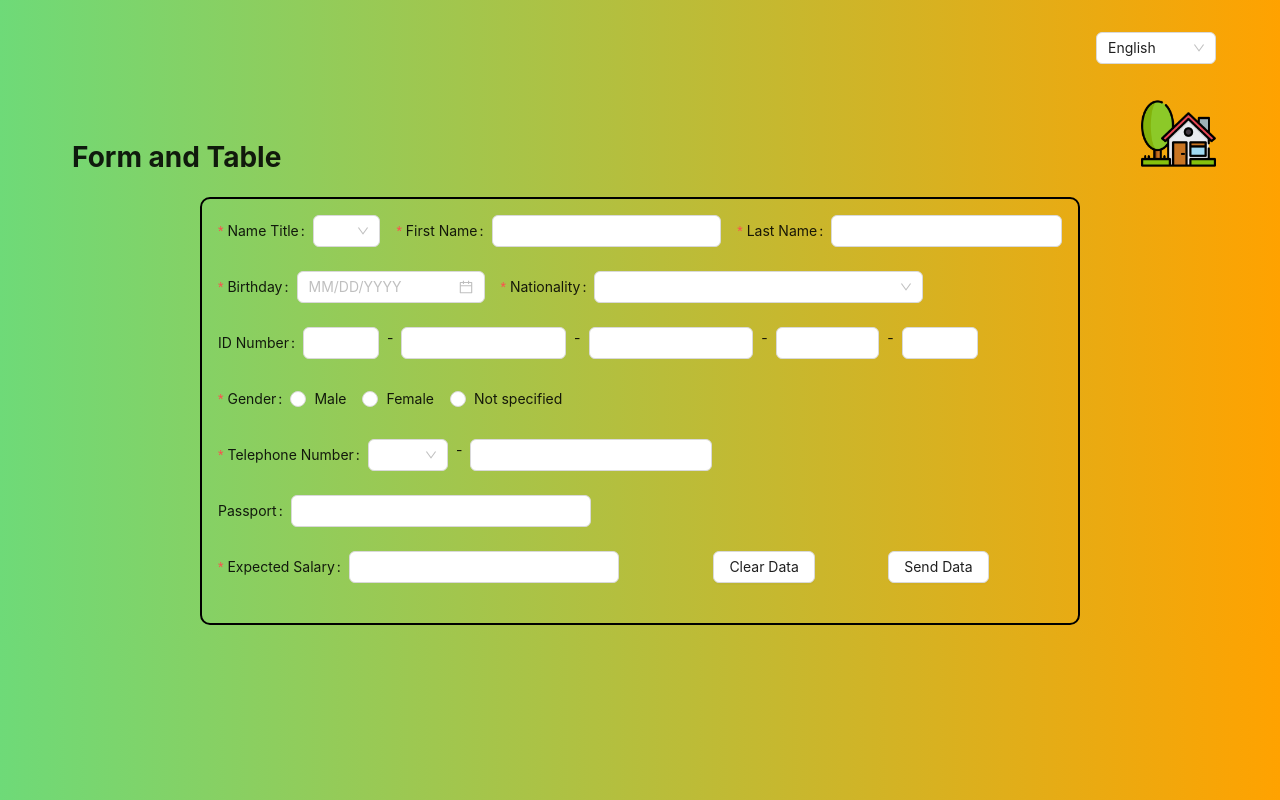
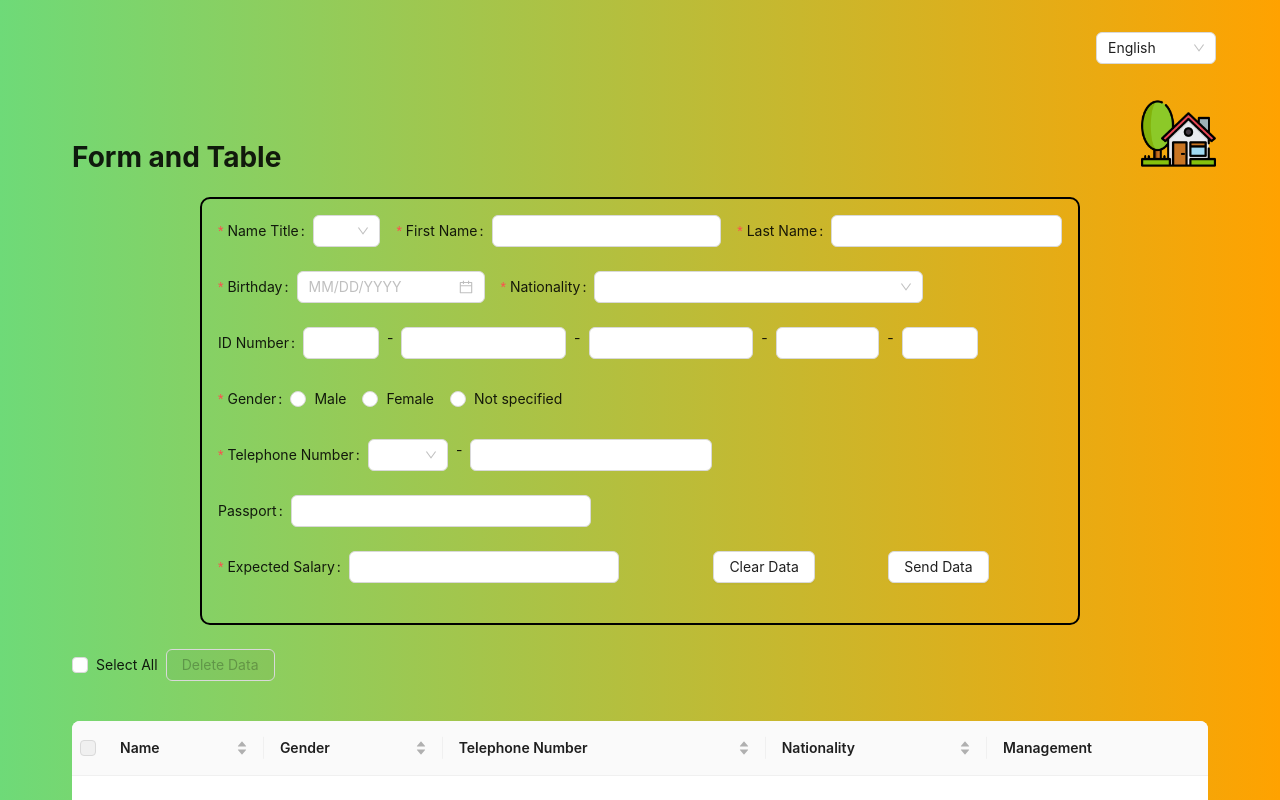
Before and after one commit to Little-BlackCat/react-test, a React (Vite) app: page /test3 in a window 1280 px wide. Shown: the top 800 px of the page. Built offline with nearby package versions, Linux system fonts and the light colour scheme.

Commit message:
add: feature selected delete data

```diff
--- a/src/assets/locales/en.json
+++ b/src/assets/locales/en.json
@@ -38,5 +38,9 @@
   "clearData": "Clear Data",
   "sendData": "Send Data",
   "errorIdNumberMessage" : "Please enter the full 13-digit national ID number if required!",
-  "successMessage" : "Send data success 📨."
+  "successMessage" : "Send data success 📨.",
+  "selectAll": "Select All",
+  "deleteData": "Delete Data",
+  "name": "Name",
+  "management": "Management"
 }
--- a/src/assets/locales/th.json
+++ b/src/assets/locales/th.json
@@ -38,5 +38,9 @@
   "clearData": "ล้างข้อมูล",
   "sendData": "ส่งข้อมูล",
   "errorIdNumberMessage" : "กรุณากรอกข้อมูลเลขบัตรประชาชนให้ครบ 13 ตัวหากต้องการ!",
-  "successMessage" : "ส่งข้อมูลสำเร็จ 📨."
+  "successMessage" : "ส่งข้อมูลสำเร็จ 📨.",
+  "selectAll": "เลือกทั้งหมด",
+  "deleteData": "ลบข้อมูล",
+  "name": "ชื่อ",
+  "management": "การจัดการ"
 }
--- a/src/components/Register.tsx
+++ b/src/components/Register.tsx
@@ -23,6 +23,7 @@ import {
   tempFormData,
 } from "../store/slices/formSlice";
 import { loadingSelector, loadingStatus } from "../store/slices/loadingSlice";
+import Result from "./Result";
 
 const Register = () => {
   const [form] = Form.useForm();
@@ -54,6 +55,8 @@ const Register = () => {
 
         const newValues = {
           ...values,
+          key: formReducer.resultData.length === 0 ? 1 : formReducer.resultData[formReducer.resultData.length - 1].key + 1,
+          fullName: `${values["firstName"]} ${values["lastName"]}`,
           birthday: values["birthday"].format("MM/DD/YYYY"),
           idNumber: idNumber,
           telephoneNumber:
@@ -66,12 +69,11 @@ const Register = () => {
 
         setTimeout(() => {
           window.location.reload();
+          messageApi.open({
+            type: "success",
+            content: t("successMessage"),
+          });
         }, 1000);
-
-        messageApi.open({
-          type: "success",
-          content: t("successMessage"),
-        });
 
       }
     } catch (errorInfo) {
@@ -101,9 +103,6 @@ const Register = () => {
   }
 
   useEffect(() => {
-    console.log(`TempData : ${formReducer.tempData}`);
-    console.log(`SendData : ${formReducer.resultData}`);
-    console.log(`NameTitleData : ${t("mr")}`);
     setTimeout(() => {
       dispatch(loadingStatus(true));
     }, 1000);
@@ -133,6 +132,7 @@ const Register = () => {
           <div className="content" />
         </Spin>
       ) : (
+        <Flex vertical={true} gap="large">
         <Form form={form} name="form" className="form" onFinish={onFinish}>
           <Flex gap="middle">
             {/* --- Name Title --- */}
@@ -504,7 +504,10 @@ const Register = () => {
             </Flex>
           </Flex>
         </Form>
-      )}
+
+<Result />
+        </Flex>
+)}
     </Flex>
   );
 };
--- /dev/null
+++ b/src/components/Result.tsx
@@ -0,0 +1,157 @@
+import React, { useEffect, useState } from "react";
+import { Button, ConfigProvider, Checkbox, Table } from "antd";
+import type { ColumnsType } from "antd/es/table";
+import { Empty } from "antd";
+import { useTranslation } from "react-i18next";
+import { useSelector } from "react-redux";
+import { formSelector } from "../store/slices/formSlice";
+import { useAppDispatch } from "../store/store";
+import { DataType, handleSelectAll, loadingProcess, onSelectChange, resultSelector } from "../store/slices/resultSlice";
+
+const Result = () => {
+
+  // const [loading, setLoading] = useState<boolean>(false);
+  // const [hasSelected, setHasSelected] = useState<boolean>(false);
+  const formReducer = useSelector(formSelector)
+  const resultReducer = useSelector(resultSelector)
+  const { t } = useTranslation()
+  const dispatch = useAppDispatch()
+
+  const selectedRowKeys = resultReducer.selectedRowKeys
+  const hasSelected = resultReducer.hasSelected
+  const loading = resultReducer.loading
+
+  const columns: ColumnsType<DataType> = [
+    {
+      title: t("name"),
+      dataIndex: "fullName",
+      sorter: (a, b) => a.fullName.localeCompare(b.fullName)
+    },
+    {
+      title: t("gender"),
+      dataIndex: "gender",
+      sorter: (a, b) => a.gender.localeCompare(b.gender)
+    },
+    {
+      title: t("telephone"),
+      dataIndex: "telephoneNumber",
+      sorter: (a, b) => a.telephoneNumber.localeCompare(b.telephoneNumber)
+    },
+    {
+      title: t("nationality"),
+      dataIndex: "nationality",
+      sorter: (a, b) => a.nationality.localeCompare(b.nationality)
+    },
+    {
+      title: t("management"),
+      dataIndex: "management",
+      // render: (_, record: { key: React.Key }) =>
+      //   dataSource.length >= 1 ? (
+      //     <Popconfirm title="Sure to delete?" onConfirm={() => handleDelete(record.key)}>
+      //       <a>Delete</a>
+      //     </Popconfirm>
+      //   ) : null,
+      // },
+      render: () => <a href="">Edit</a>,
+    },
+  ]
+
+  const dataSource: DataType[] = formReducer.resultData.map((data) => ({
+    key: data.key as React.Key,
+    fullName: data.fullName,
+    gender: data.gender,
+    telephoneNumber: data.telephoneNumber,
+    nationality: data.nationality,
+  }))
+
+  const rowSelection = {
+    selectedRowKeys,
+    onChange: handleRowSelectChange,
+  }
+
+  // const data: DataType[] = [];
+  // for (let i = 0; i < 36; i++) {
+  //   data.push({
+  //     key: i,
+  //     fullName: `Edward King ${i}`,
+  //     gender: "Male",
+  //     telephoneNumber: `London, Park Lane no. ${i}`,
+  //     nationality: "Thai",
+  //   });
+  // } // For Testing
+
+  const customizeRenderEmpty = () => (
+    <div style={{ textAlign: "center" }}>
+      <Empty image={Empty.PRESENTED_IMAGE_SIMPLE} />
+    </div>
+  )
+
+  function handleRowSelectChange(newSelectedRowKeys: React.Key[]) {
+    dispatch(onSelectChange(newSelectedRowKeys))
+    console.log(`Selected row: ${newSelectedRowKeys}`)
+  }
+
+  function selectAllItems() {
+    dispatch(handleSelectAll(dataSource))
+  }
+
+  // function onSelectChange(newSelectedRowKeys: any) {
+  //   console.log("selectedRowKeys changed: ", newSelectedRowKeys);
+  //   setSelectedRowKeys(newSelectedRowKeys);
+  //   setHasSelected(newSelectedRowKeys.length > 0);
+  // }
+
+  // function handleSelectAll() {
+  //   const newSelectedRowKeys =
+  //     selectedRowKeys.length === data.length
+  //       ? []
+  //       : data.map((item) => item.key);
+  //   console.log(`Selected All: ${newSelectedRowKeys}`)
+  //   setSelectedRowKeys(newSelectedRowKeys);
+  //   setHasSelected(newSelectedRowKeys.length > 0);
+  // }
+
+  function deleteData() {
+    dispatch(loadingProcess(true))
+    console.log(`Data prepare for delete: ${selectedRowKeys}`)
+    setTimeout(() => {
+      // setSelectedRowKeys([]);
+      // setHasSelected(false);
+      dispatch(loadingProcess(false))
+    }, 1000);
+  }
+
+  useEffect(() => {
+    console.log(`Data source : ${dataSource}`)
+    console.log(`Selected All: ${selectedRowKeys}`)
+  }, [selectedRowKeys])
+
+  return (
+    <>
+      <div style={{ marginBottom: 16 }}>
+        <Checkbox
+          onChange={selectAllItems}
+          checked={selectedRowKeys.length === dataSource.length && selectedRowKeys.length > 0}
+        >
+          {t("selectAll")}
+        </Checkbox>
+        <Button onClick={deleteData} disabled={!hasSelected} loading={loading}>
+          {t("deleteData")}
+        </Button>
+        <span style={{ marginLeft: 8 }}>
+          {hasSelected ? `Selected ${selectedRowKeys.length} items` : ""}
+        </span>
+      </div>
+      <ConfigProvider renderEmpty={dataSource ? customizeRenderEmpty : undefined}>
+        <Table
+          rowSelection={rowSelection}
+          columns={columns}
+          pagination={{ defaultPageSize: 5 }}
+          dataSource={dataSource}
+        />
+      </ConfigProvider>
+    </>
+  );
+};
+
+export default Result;
--- a/src/store/slices/formSlice.ts
+++ b/src/store/slices/formSlice.ts
@@ -2,9 +2,11 @@ import { PayloadAction, createSlice } from "@reduxjs/toolkit";
 import { RootState } from "../store";
 
 interface PersonalData {
+  key: number;
   nameTitle: string;
   firstName: string;
   lastName: string;
+  fullName: string;
   birthday: string;
   nationality: string;
   gender: string;
@@ -30,9 +32,11 @@ type FormState = {
   resultData: PersonalData[];
   tempData: Pick<
     PersonalData,
+    | "key"
     | "nameTitle"
     | "firstName"
     | "lastName"
+    | "fullName"
     | "birthday"
     | "nationality"
     | "gender"
@@ -50,9 +54,11 @@ type FormState = {
 
 const initialValue: FormState = {
   formData: {
+    key: 0,
     nameTitle: "",
     firstName: "",
     lastName: "",
+    fullName: "",
     birthday: "",
     nationality: "",
     gender: "",
@@ -77,9 +83,11 @@ const initialValue: FormState = {
   errorIdNumber: false,
   resultData: [],
   tempData: {
+    key: 0,
     nameTitle: "",
     firstName: "",
     lastName: "",
+    fullName: "",
     birthday: "",
     nationality: "",
     gender: "",
@@ -103,7 +111,10 @@ const formSlice = createSlice({
       state.errorIdNumber = action.payload;
     },
     sendFormData: (state: FormState, action: PayloadAction<PersonalData>) => {
-      state.resultData.push(action.payload);
+      const newData = {
+        ...action.payload,
+      }
+      state.resultData.push(newData);
       Object.keys(state.tempData).forEach((key) => {
         (state.tempData as any)[key] = ""; // Type assertion
       });
@@ -115,15 +126,6 @@ const formSlice = createSlice({
       };
     },
     clearFormData: (state: FormState, action: PayloadAction<void>) => {
-      // const keys = Object.keys(state.tempData)
-      // const newTemp = state.tempData = {
-      //   ...state.tempData,
-      //   ...keys.reduce((acc, key) => ({
-      //     ...acc,
-      //     [key]: "",
-      //   }), {})
-      // }
-      // state.tempData = newTemp
       Object.keys(state.tempData).forEach((key) => {
         (state.tempData as any)[key] = ""; // Type assertion
       });
--- /dev/null
+++ b/src/store/slices/resultSlice.ts
@@ -0,0 +1,63 @@
+import { PayloadAction, createSlice } from "@reduxjs/toolkit";
+import { RootState } from "../store";
+import React from "react";
+
+export interface DataType {
+  key: React.Key;
+  fullName: string;
+  gender: string;
+  telephoneNumber: string;
+  nationality: string
+}
+
+type ResultState = {
+  data: DataType[],
+  selectedRowKeys: React.Key[],
+  hasSelected: boolean,
+  loading: boolean,
+}
+
+const initialValue: ResultState = {
+  data: [
+    {
+      key: "initialRow",
+      fullName: "",
+      gender: "",
+      telephoneNumber: "",
+      nationality: "",
+    }
+  ],
+  selectedRowKeys: [],
+  hasSelected: false,
+  loading: false
+}
+
+const resultSlice = createSlice({
+  name: "result",
+  initialState: initialValue,
+  reducers: {
+    onSelectChange: (state: ResultState, action: PayloadAction<any>) => {
+      state.selectedRowKeys = action.payload
+      state.hasSelected = action.payload.length > 0
+    },
+    handleSelectAll: (state: ResultState, action: PayloadAction<DataType[]>) => {
+      const newSelectedRowKeys =
+        state.selectedRowKeys.length === action.payload.length
+          ? []
+          : action.payload.map((item) => item.key);
+
+      state.selectedRowKeys = newSelectedRowKeys
+      state.hasSelected = action.payload.length > 0
+    },
+    loadingProcess: (state: ResultState, action: PayloadAction<boolean>) => {
+      state.loading = action.payload
+    },
+    deleteSelectData: (state: ResultState, action: PayloadAction<React.Key[]>) => {
+
+    }
+  }
+})
+
+export const { onSelectChange, handleSelectAll, loadingProcess } = resultSlice.actions
+export const resultSelector = (store: RootState) => store.resultReducer
+export default resultSlice.reducer
--- a/src/store/store.ts
+++ b/src/store/store.ts
@@ -7,6 +7,7 @@ import { combineReducers } from "@reduxjs/toolkit";
 import moveReducer from "./slices/moveSlice"
 import formReducer from "./slices/formSlice"
 import loadingReducer from "./slices/loadingSlice"
+import resultReducer from "./slices/resultSlice"
 
 const persistConfig = {
   key: "root",
@@ -18,6 +19,7 @@ const reducer = combineReducers({
   moveReducer,
   formReducer,
   loadingReducer,
+  resultReducer,
 })
 
 const persistedReducer = persistReducer(persistConfig, reducer)
```
